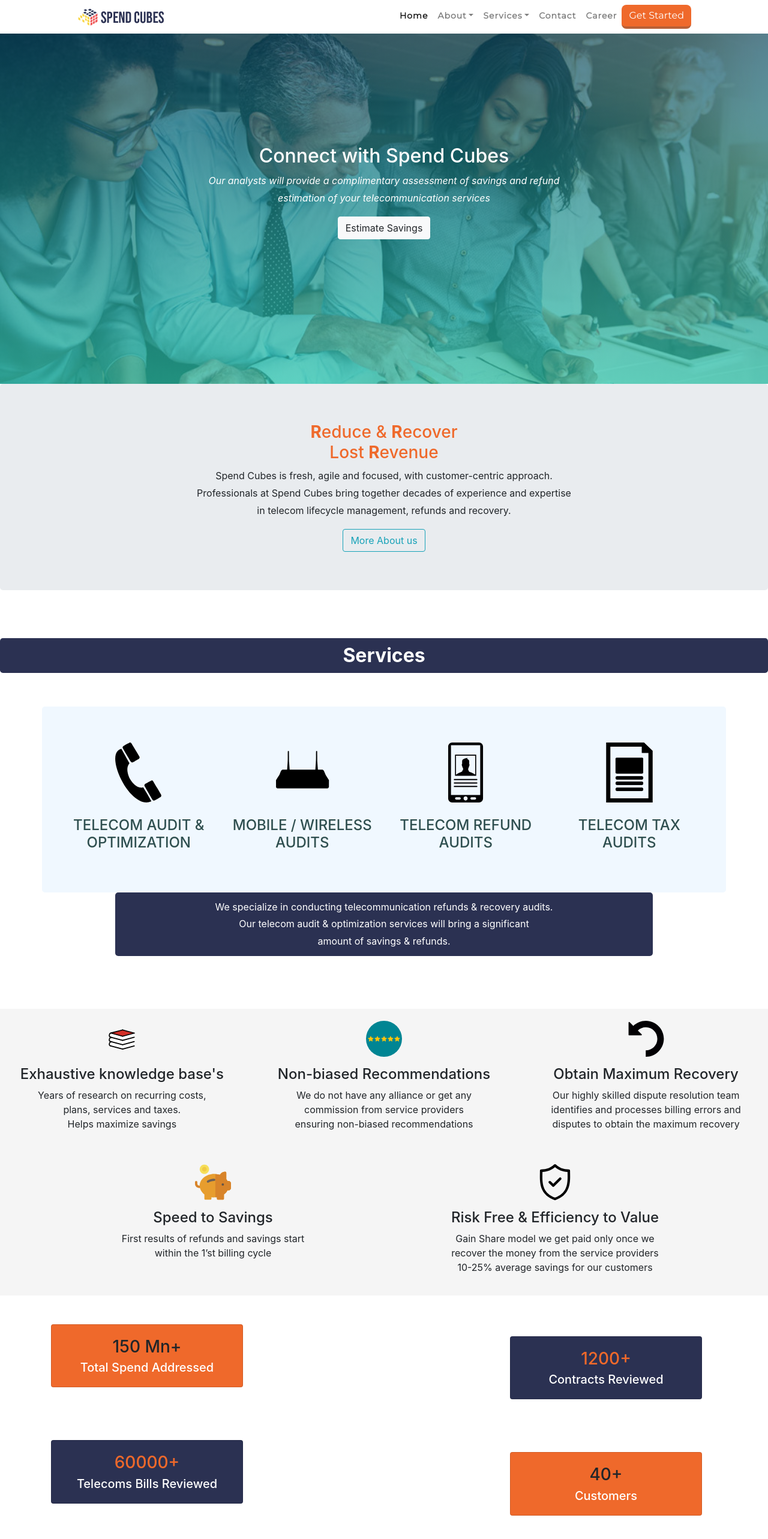
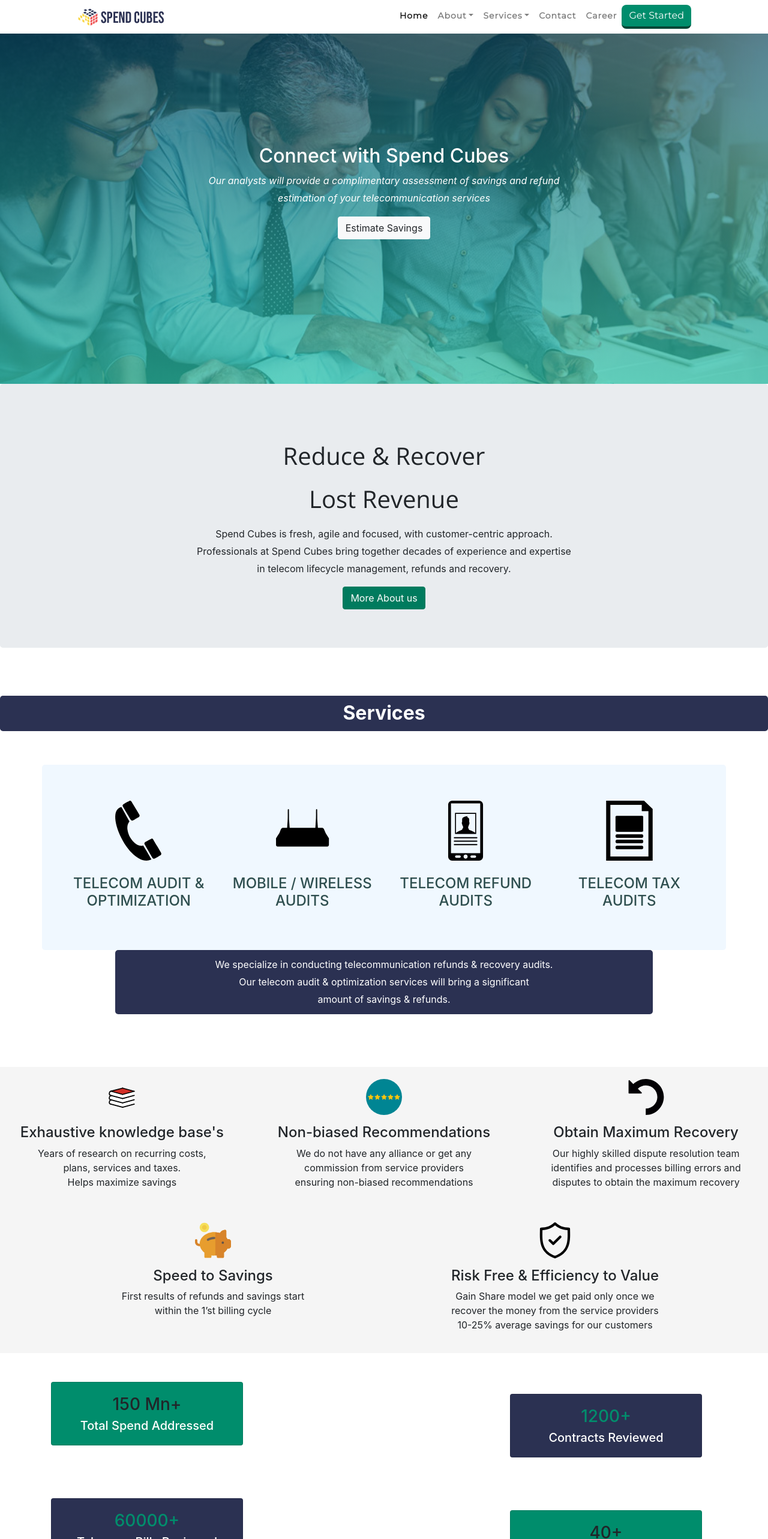
Before and after one commit to arnabuchiha/Spend_Cubes, a React (Create React App) app: page / in a window 1280 px wide. Shown: the top 2566 px of the page at 60% size. Built offline with nearby package versions, Linux system fonts and the light colour scheme.

Commit message:
Home color changed

```diff
--- a/src/assets/styles/home.css
+++ b/src/assets/styles/home.css
@@ -123,7 +123,7 @@
   /* line-height: rem; */
 }
 .contactus i{
-  padding-top: 4px;
+  padding-top: 6px;
 }
 @media (max-width:766px){
   .contactus{
--- a/src/assets/styles/navbar.css
+++ b/src/assets/styles/navbar.css
@@ -14,10 +14,10 @@
 }
 .get-started-button{
 	float: right;
-    background-color: #EF692b;
+    background-color: #008d6c;
     color:white;
     border-radius: 8px;
-    border-bottom: 4px #BA6036 solid;
+    border-bottom: 4px #024636 solid;
     text-align: center;
     outline:none;
     border-top: none;
@@ -25,7 +25,7 @@
     border-right: none;
 }
 .get-started-button:hover{
-    background-color: #EF7C46;
+    background-color:#024636;
     text-decoration: none;
     color:white;
 }
--- a/src/components/Home.js
+++ b/src/components/Home.js
@@ -23,11 +23,11 @@
                     </div>
                 </div>
                 <div className="jumbotron">
-                    <h3 style={{color:"#EF692b"}}><strong>R</strong>educe & <strong>R</strong>ecover <br/>Lost <strong>R</strong>evenue </h3>
+                    <h1 className="subheading"><strong>R</strong>educe & <strong>R</strong>ecover <br/>Lost <strong>R</strong>evenue </h1>
                     <p>Spend Cubes is fresh, agile and focused, with customer-centric approach.
                         <br/> Professionals at Spend Cubes bring together decades of experience and expertise
                         <br/>in telecom lifecycle management, refunds and recovery.</p>
-                    <button type="button" class="btn btn-outline-info">More About us</button>
+                    <button type="button" class="btn btn-primary">More About us</button>
                 </div>
                 <div><br/><br/>
                     {/*services*/}
@@ -188,7 +188,7 @@
                 <div className="container">
                     <div className="row">
                         <div className="col-sm-8">
-                            <div className="card" style={{width: "20rem", backgroundColor:"#EF692b"}}>
+                            <div className="card" style={{width: "20rem", backgroundColor:"#008d6c"}}>
                                 <div className="card-body">
                                     <h3 className="card-title">150 Mn+</h3>
                                     <h5 className="card-subtitle" style={{color:"white"}}>Total Spend Addressed</h5>
@@ -199,7 +199,7 @@
                         <div className="col-sm-4">
                             <div className="card" style={{width: "20rem" , backgroundColor:"#2b3152"}}>
                                 <div className="card-body">
-                                    <h3 className="card-title" style={{color:"#EF692b"}}>1200+</h3>
+                                    <h3 className="card-title" style={{color:"#008d6c"}}>1200+</h3>
                                     <h5 className="card-subtitle" style={{color:"white"}}>Contracts Reviewed</h5>
                                 </div>
                             </div>
@@ -213,14 +213,14 @@
                         <div className="col-sm-8">
                             <div className="card" style={{width: "20rem" , backgroundColor:"#2b3152"}}>
                                 <div className="card-body">
-                                    <h3 className="card-title" style={{color:"#EF692b"}}>60000+</h3>
+                                    <h3 className="card-title" style={{color:"#008d6c"}}>60000+</h3>
                                     <h5 className="card-subtitle" style={{color:"white"}}>Telecoms Bills Reviewed</h5>
                                 </div>
                             </div>
                         </div>
                         {/*card4*/}
                         <div className="col-sm-4">
-                            <div className="card" style={{width: "20rem", backgroundColor:"#EF692b"}}>
+                            <div className="card" style={{width: "20rem", backgroundColor:"#008d6c"}}>
                                 <div className="card-body">
                                     <h3 className="card-title">40+</h3>
                                     <h5 className="card-subtitle" style={{color: "white"}}>Customers</h5>
```
